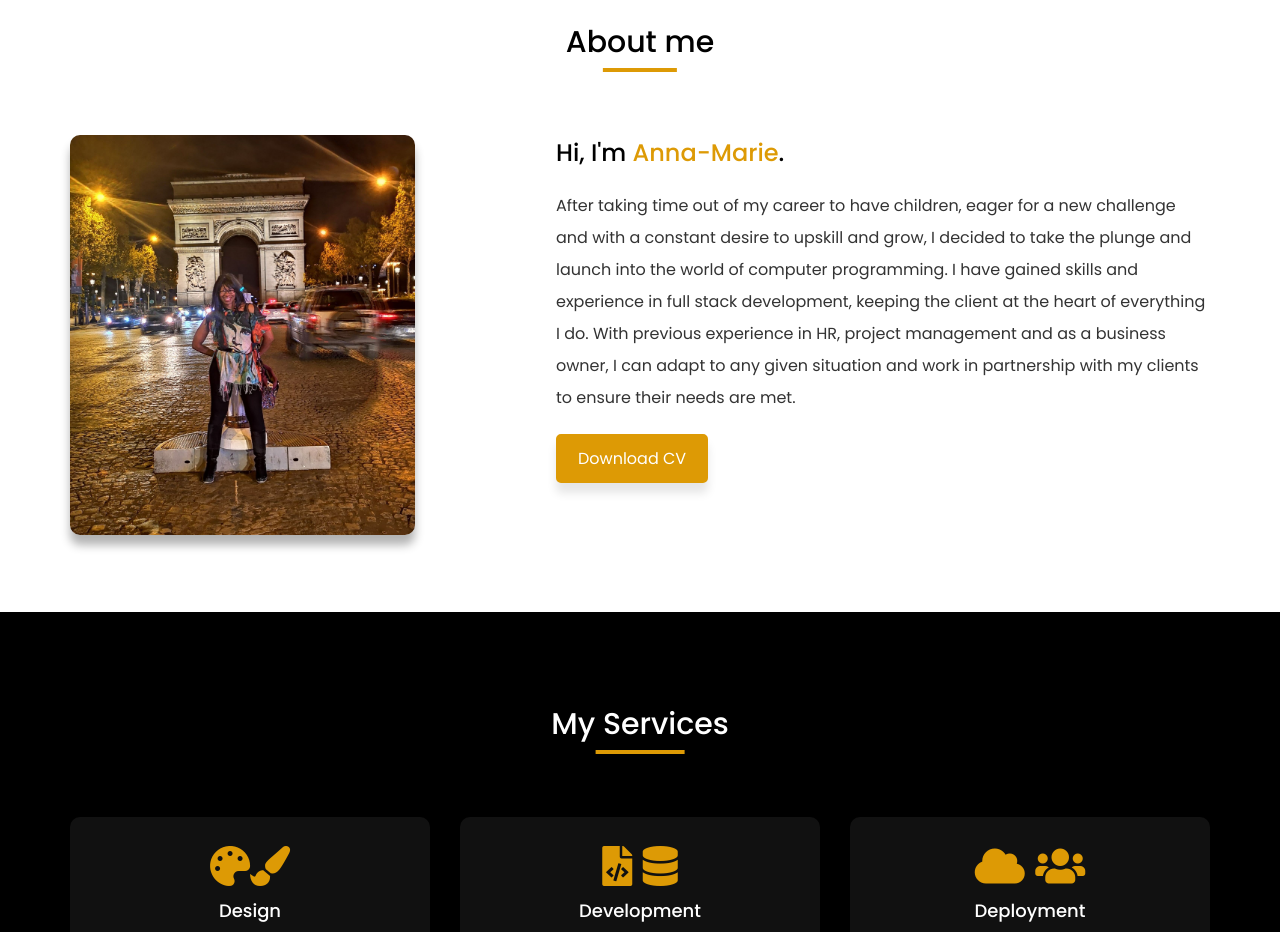
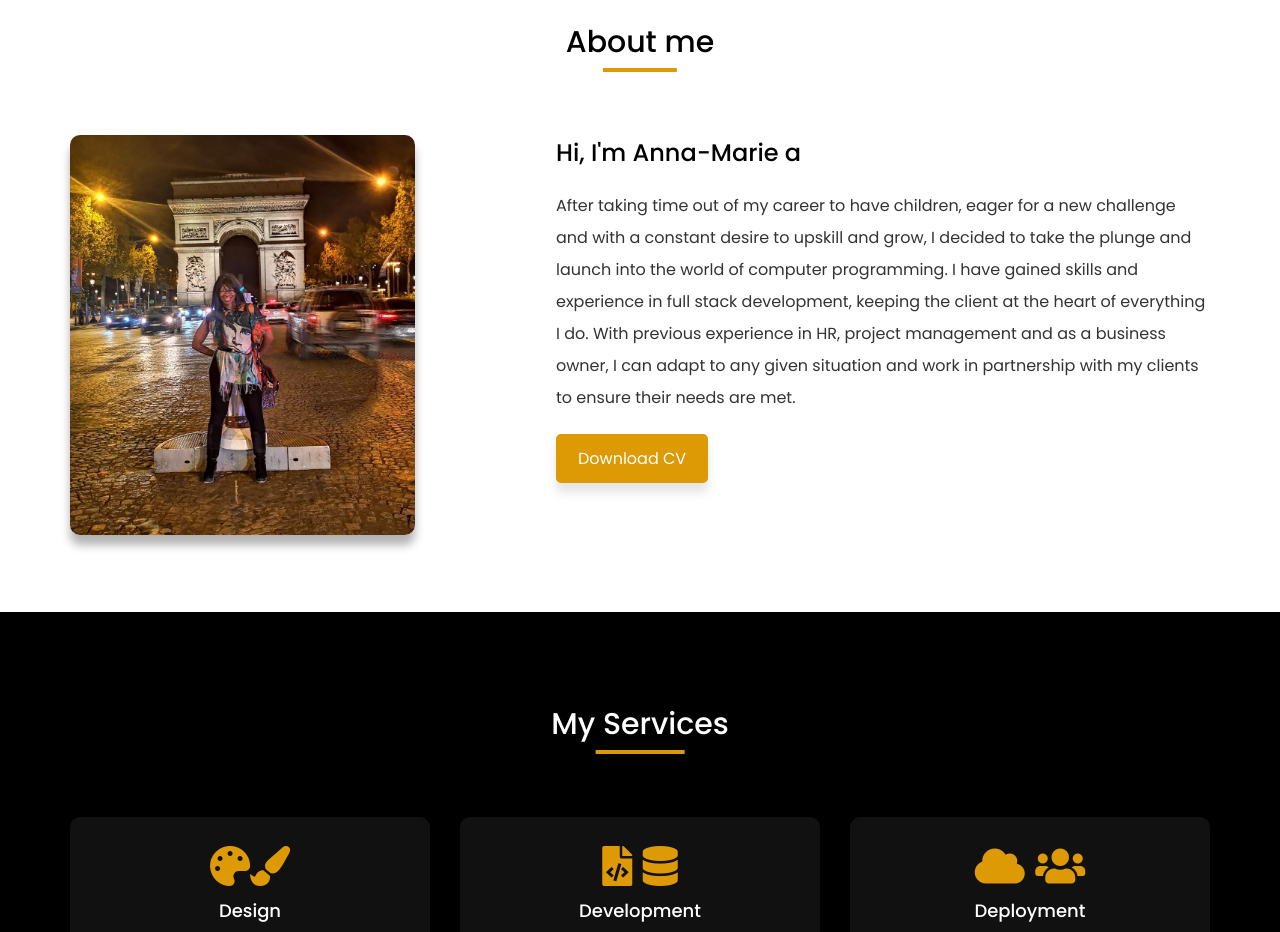
Before and after one commit to Anna-MarieMoss/my-portfolio-website, a plain HTML site: page index.html in a window 1280 px wide. Shown: the part 920-1852 px from the top of the page. Drawn offline with nearby package versions, Linux system fonts and the light colour scheme; a script that the page names is missing; files whose address does not match are found by name.

Commit message:
rollback

```diff
--- a/index.html
+++ b/index.html
@@ -115,9 +115,7 @@
                    <img src="./images/anna_paris_arch.jpg" alt="" class="src">
                </div>
                <div class="right" data-aos="fade-left" data-aos-duration="2000">
-                   <h1>Hi, I'm <span class="yellow">Anna-Marie</span>.
-                        <!-- a <span id="type2"></span> -->
-                    </h1>
+                   <h1>Hi, I'm Anna-Marie a <span id="type2"></span></h1>
                    <p>After taking time out of my career to have children, eager for a new challenge and with a constant desire to upskill and grow, I decided to take the plunge and launch into the world of computer programming. I have gained skills and experience in full stack development, keeping the client at the heart of everything I do. With previous experience in HR, project management and as a business owner, I can adapt to any given situation and work in partnership with my clients to ensure their needs are met.</p>
                    <!-- Download CV as a pdf -->
                    <a href="./pdf_files/Anna-Marie Moss CV(v1-2021).pdf" target="_blank" class="btn">Download CV</a>
```
